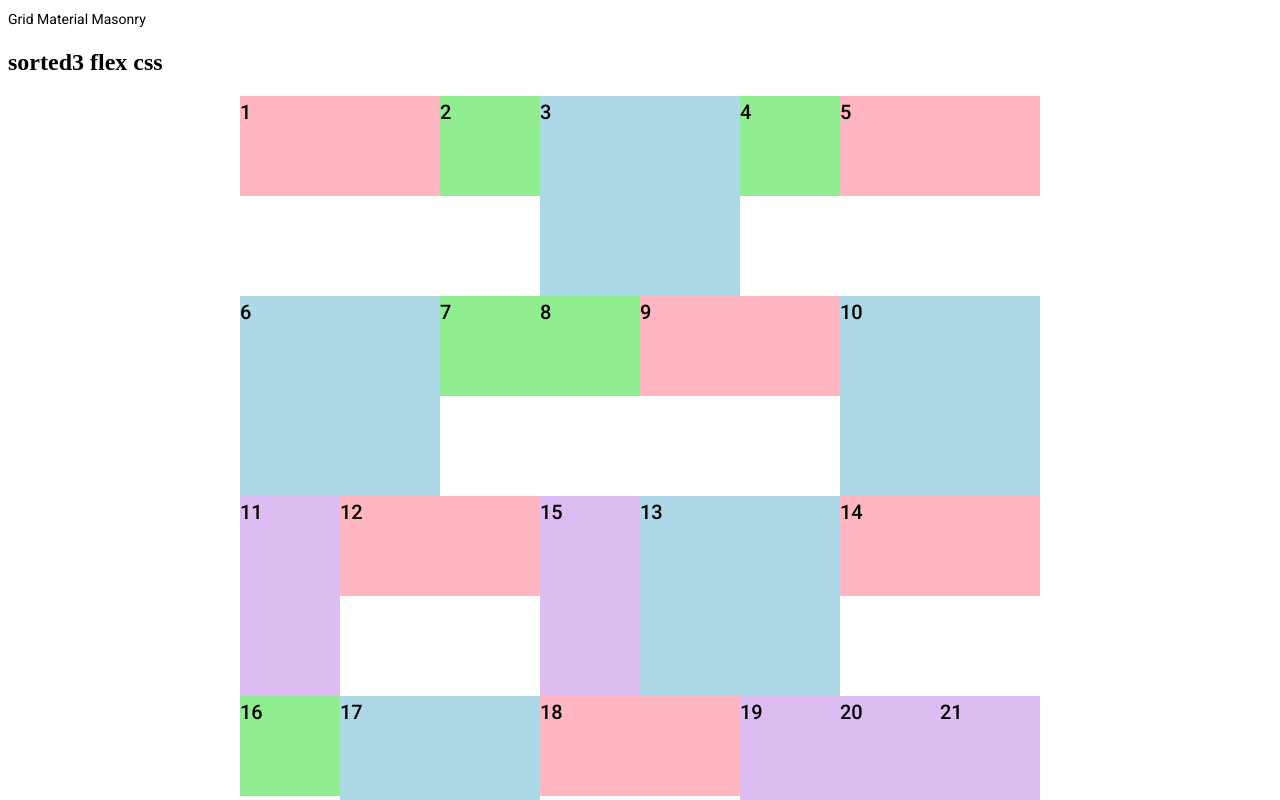
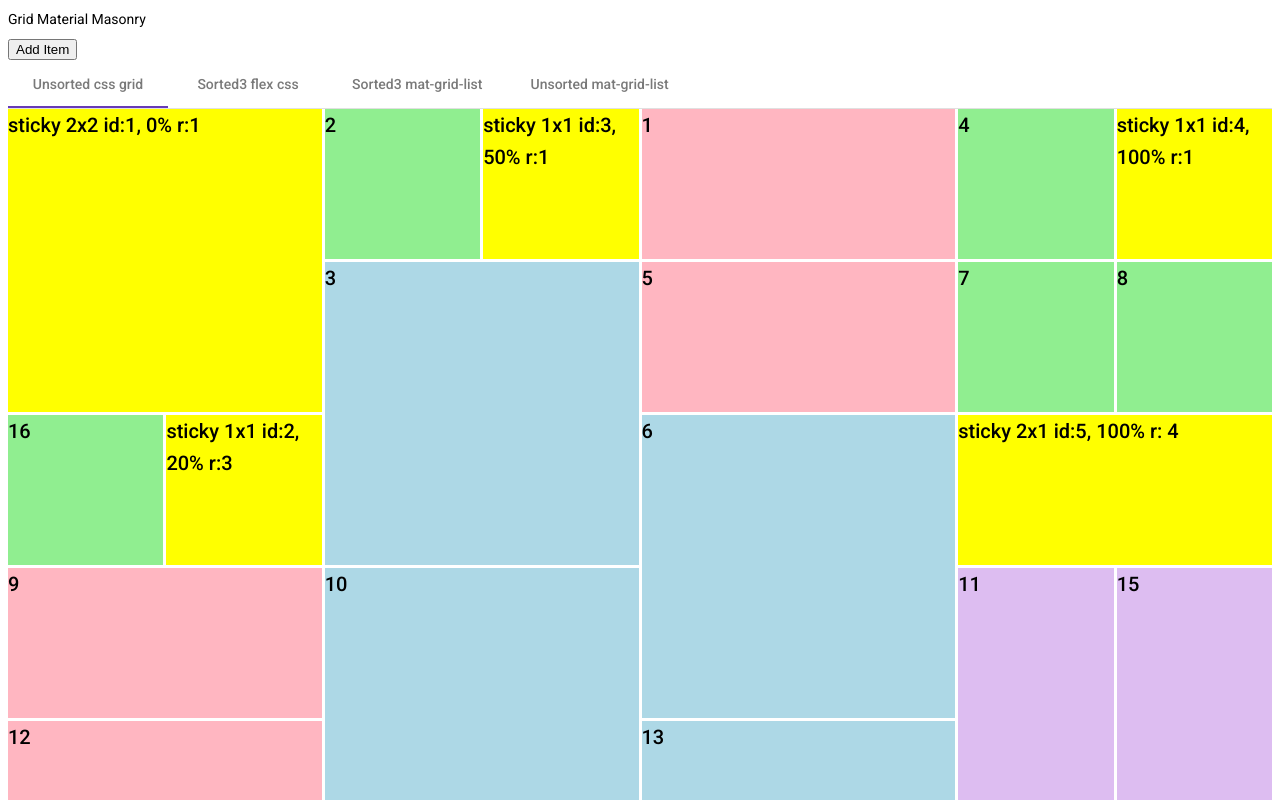
Before and after one commit to filipemoraisjorge/grid-media-feed, an Angular app: page / in a window 1280 px wide. Shown: the top 800 px of the page. Built offline with nearby package versions, Linux system fonts and the light colour scheme.

Commit message:
css grid and sticky tiles

```diff
--- a/src/app/app.module.ts
+++ b/src/app/app.module.ts
@@ -3,11 +3,17 @@ import { NgModule } from '@angular/core';
 import { FormsModule } from '@angular/forms';
 import { HttpModule } from '@angular/http';
 
-import {BrowserAnimationsModule} from '@angular/platform-browser/animations';
+import { BrowserAnimationsModule } from '@angular/platform-browser/animations';
 
 // Angular Material Components
-import {MatGridListModule} from '@angular/material/grid-list';
-const MAT_MODULES = [ MatGridListModule ];
+import { MatGridListModule } from '@angular/material/grid-list';
+import { MatTabsModule } from '@angular/material/tabs';
+
+const MAT_MODULES = [
+  MatGridListModule,
+  MatTabsModule
+];
+
 // app components
 import { AppComponent } from './app.component';
 import { GridComponent } from './grid/grid.component';
--- a/src/app/grid/grid.component.html
+++ b/src/app/grid/grid.component.html
@@ -1,58 +1,49 @@
-<h2>sorted3 flex css</h2>
+<button (click)="addItem()">Add Item</button>
+
+<mat-tab-group class="demo-tab-group">
+  <mat-tab label="Unsorted css grid">
+    <div id="masonry" style="  width: 100%; margin: auto;
+                  display: grid;
+                  grid-template-columns: repeat(auto-fill, minmax(150px, 1fr));
+                  grid-auto-flow: dense;"
+      [style.grid-auto-rows]="masonryUnitPixels+'px'" [style.grid-gap]="masonryGutterPixels+'px'" class="mat-typography">
+      <div  *ngFor="let tile of unsortedTiles" [id]=tile.id [style.grid-row-start]="tile.row" [style.grid-column-start]="tile.column" [style.grid-column-end]="'span '+tile.width"
+        [style.grid-row-end]="'span '+tile.height" [style.background]="tile.color" [class.sticky]="tile.stickyPercentage !== undefined">
+        <h2>{{tile.text}}</h2>
+      </div>
+    </div>
+  </mat-tab>
+
+  <mat-tab label="Sorted3 flex css">
     <div style="width: calc(100px * 8); margin: auto;
             display: flex;
             flex-wrap: wrap;
-            align-items: flex-start;
-            align-content: flex-start" class="mat-typography">
+            align-items: stretch;
+            align-content: stretch" class="mat-typography">
       <div *ngFor="let tile of tiles3" style.alight-self="" [style.background]="tile.color" [style.flex-basis]="tile.width*100+'px'"
         [style.height]="tile.height*100+'px'">
         <h2>{{tile.text}}</h2>
       </div>
     </div>
-<hr>
+  </mat-tab>
 
-<button (click)="addItem()">Add Item</button>
-<button (click)="sort(unsortedTiles)">Sort</button>
-<hr>
-
-<h2>sorted3 mat-grid-list. iterate cells, finds an item that fits</h2>
+  <mat-tab label="Sorted3 mat-grid-list">
+    <h2>iterate cells, finds an item that fits</h2>
     <mat-grid-list *ngIf="isLoaded" class="mat-typography" cols="{{MAX_COLS}}">
       <mat-grid-tile *ngFor="let tile of tiles3" [colspan]="tile.width" [rowspan]="tile.height" [style.background]="tile.color">
         <h2>{{tile.text}}</h2>
       </mat-grid-tile>
     </mat-grid-list>
+  </mat-tab>
 
-<hr>
-
-<!--
-<mat-grid-list *ngIf="isLoaded" class="mat-typography" cols="{{MAX_COLS}}">
-  <mat-grid-tile *ngFor="let tile of tiles2" [colspan]="tile.width" [rowspan]="tile.height" [style.background]="tile.color">
-
+  <mat-tab label="Unsorted mat-grid-list">
+    <mat-grid-list *ngIf="isLoaded" class="mat-typography" cols="{{MAX_COLS}}" style="grid-auto-flow: dense;">
+      <mat-grid-tile *ngFor="let tile of unsortedTiles" [colspan]="tile.width" [rowspan]="tile.height" [style.background]="tile.color">
         <h2>{{tile.text}}</h2>
-
       </mat-grid-tile>
     </mat-grid-list>
-
-<hr>
--->
+  </mat-tab>
 
 
-<h2>sorted1 mat-grid-list. iterates items, finds a place to fit.</h2>
 
-<mat-grid-list *ngIf="isLoaded" class="mat-typography" cols="{{MAX_COLS}}">
-  <mat-grid-tile *ngFor="let tile of tiles" [colspan]="tile.width" [rowspan]="tile.height" [style.background]="tile.color">
-
-    <h2>{{tile.text}}</h2>
-
-  </mat-grid-tile>
-</mat-grid-list>
-
-<hr>
-<h2>unsorted mat-grid-list</h2>
-<mat-grid-list *ngIf="isLoaded" class="mat-typography" cols="{{MAX_COLS}}">
-  <mat-grid-tile *ngFor="let tile of unsortedTiles" [colspan]="tile.width" [rowspan]="tile.height" [style.background]="tile.color">
-
-    <h2>{{tile.text}}</h2>
-
-  </mat-grid-tile>
-</mat-grid-list>
+</mat-tab-group>
--- a/src/app/grid/grid.component.ts
+++ b/src/app/grid/grid.component.ts
@@ -1,20 +1,30 @@
-import { Component, OnInit } from '@angular/core';
+import { AfterViewInit } from '@angular/core/src/metadata/lifecycle_hooks';
+import { Component, OnInit, HostListener } from '@angular/core';
 import { Item } from '../interfaces/item';
 import { MasonrySortService } from '../services/masonry-sort.service';
-import { makeDecorator } from '@angular/core/src/util/decorators';
 
 @Component({
   selector: 'gmf-grid',
   templateUrl: './grid.component.html',
   styleUrls: ['./grid.component.css']
 })
-export class GridComponent implements OnInit {
+export class GridComponent implements OnInit, AfterViewInit {
 
   private baseTiles: Item[] = [
-    { content: {}, text: '2x2', width: 2, height: 2, color: 'lightblue' },
-    { content: {}, text: '1x1', width: 1, height: 1, color: 'lightgreen' },
-    { content: {}, text: '2x1', width: 2, height: 1, color: 'lightpink' },
-    { content: {}, text: '1x2', width: 1, height: 2, color: '#DDBDF1' },
+    { content: {}, text: '2x2', width: 2, height: 2, color: 'lightblue', column: null, row: null },
+    { content: {}, text: '1x1', width: 1, height: 1, color: 'lightgreen', column: null, row: null },
+    { content: {}, text: '2x1', width: 2, height: 1, color: 'lightpink', column: null, row: null },
+    { content: {}, text: '1x2', width: 1, height: 2, color: '#DDBDF1', column: null, row: null },
+  ];
+
+  private stickyTiles: Item[] = [
+    { id: 1, content: {}, text: 'sticky 2x2 id:1, 0% r:1', width: 2, height: 2, color: 'yellow', row: 1, stickyPercentage: 0 },
+    { id: 2, content: {}, text: 'sticky 1x1 id:2, 20% r:3', width: 1, height: 1, color: 'yellow', row: 3, stickyPercentage: 20 },
+    { id: 3, content: {}, text: 'sticky 1x1 id:3, 50% r:1', width: 1, height: 1, color: 'yellow', row: 1, stickyPercentage: 50 },
+    { id: 4, content: {}, text: 'sticky 1x1 id:4, 100% r:1', width: 1, height: 1, color: 'yellow', row: 1, stickyPercentage: 100 },
+    { id: 5, content: {}, text: 'sticky 2x1 id:5, 100% r: 4', width: 2, height: 1, color: 'yellow', row: 3, stickyPercentage: 100 },
+
+
   ];
 
   private baseContent = [
@@ -31,17 +41,65 @@ export class GridComponent implements OnInit {
   public tiles3 = [];
   public unsortedTiles = [];
 
+  public _masonryWidthPixels: number;
+  public masonryUnitPixels = 150;
+  public masonryGridTemplateColumns = `repeat(auto-fill, minmax(${this.masonryUnitPixels}px, 1fr))`;
+  public masonryGutterPixels = 3;
+  public _masonryColumns: number;
+
   public map: string[];
 
-  private GRID_QTY_ELEMENTS = 10000;
+  private GRID_QTY_ELEMENTS = 48;
   public MAX_COLS = 8;
   private newItemCounter = 0;
   public isLoaded = false;
   constructor(private masonrySortService: MasonrySortService) { }
 
+
+  @HostListener('window:resize', ['$event'])
+
+  onResize(event) {
+    this.placeStickies(this.stickyTiles);
+  }
+
+  ngAfterViewInit() {
+    // console.log(100 / this.masonryColumns);
+    // for (let i = 0; i <= 100; i++) {
+    //   console.log(i, this.getStickyColumn(i));
+    // }
+    this.placeStickies(this.stickyTiles);
+
+  }
+
+  public get masonryColumns() {
+    return Math.floor(this.masonryWidthPixels / (this.masonryUnitPixels + this.masonryGutterPixels));
+  }
+
+  public get masonryWidthPixels() {
+    return document.getElementById('masonry').offsetWidth;
+  }
+
+  private placeStickies(stickyTiles: Item[]) {
+    for (const sticky of this.stickyTiles) {
+      const stickyElem = document.getElementById(sticky.id.toString(10)); // ViewChild?
+      const c = this.getStickyColumn(sticky);
+      stickyElem.style.gridColumnStart = c;
+    }
+  }
+
+  private getStickyColumn(sticky: Item): number {
+    let percentage = sticky.stickyPercentage;
+    percentage = Math.max(percentage, 1);
+    percentage = Math.min(percentage, 99);
+    const baseCol = (Math.ceil((percentage) * this.masonryColumns / 100));
+    return Math.min(baseCol, Math.min(baseCol + sticky.width, this.masonryColumns - (sticky.width - 1)));
+  }
+
+
   ngOnInit() {
     // mock/fill the array with random items;
-    let unsortedTiles = [];
+    let unsortedTiles = [...this.stickyTiles];
+
     for (let i = 0; i < this.GRID_QTY_ELEMENTS; i++) {
       //  const contentIndex = this.random(0, this.baseContent.length - 1);
       const element = this.getRandomItem(`${i + 1}`);
@@ -73,7 +131,7 @@ export class GridComponent implements OnInit {
     // this.tiles2 = this.masonrySortService.sort2(unsortedTiles, this.MAX_COLS);
     // console.timeEnd('sort2');
 
-    this.tiles = this.masonrySortService.sort(unsortedTiles, this.MAX_COLS);
+    // this.tiles = this.masonrySortService.sort(unsortedTiles, this.MAX_COLS);
 
     // console.log('unsort', this.unsortedTiles.map(item => item.text));
     // console.log('tiles ', this.tiles.map(item => item.text));
--- a/src/app/interfaces/item.ts
+++ b/src/app/interfaces/item.ts
@@ -1,7 +1,11 @@
 export interface Item {
+  id?: number;
   content: any;
   text: string;
   width: number;
   height: number;
   color: string;
+  row?: number;
+  column?: number;
+  stickyPercentage?: number;
 }
```
Lines whose indentation alone changed are shown as unchanged.
